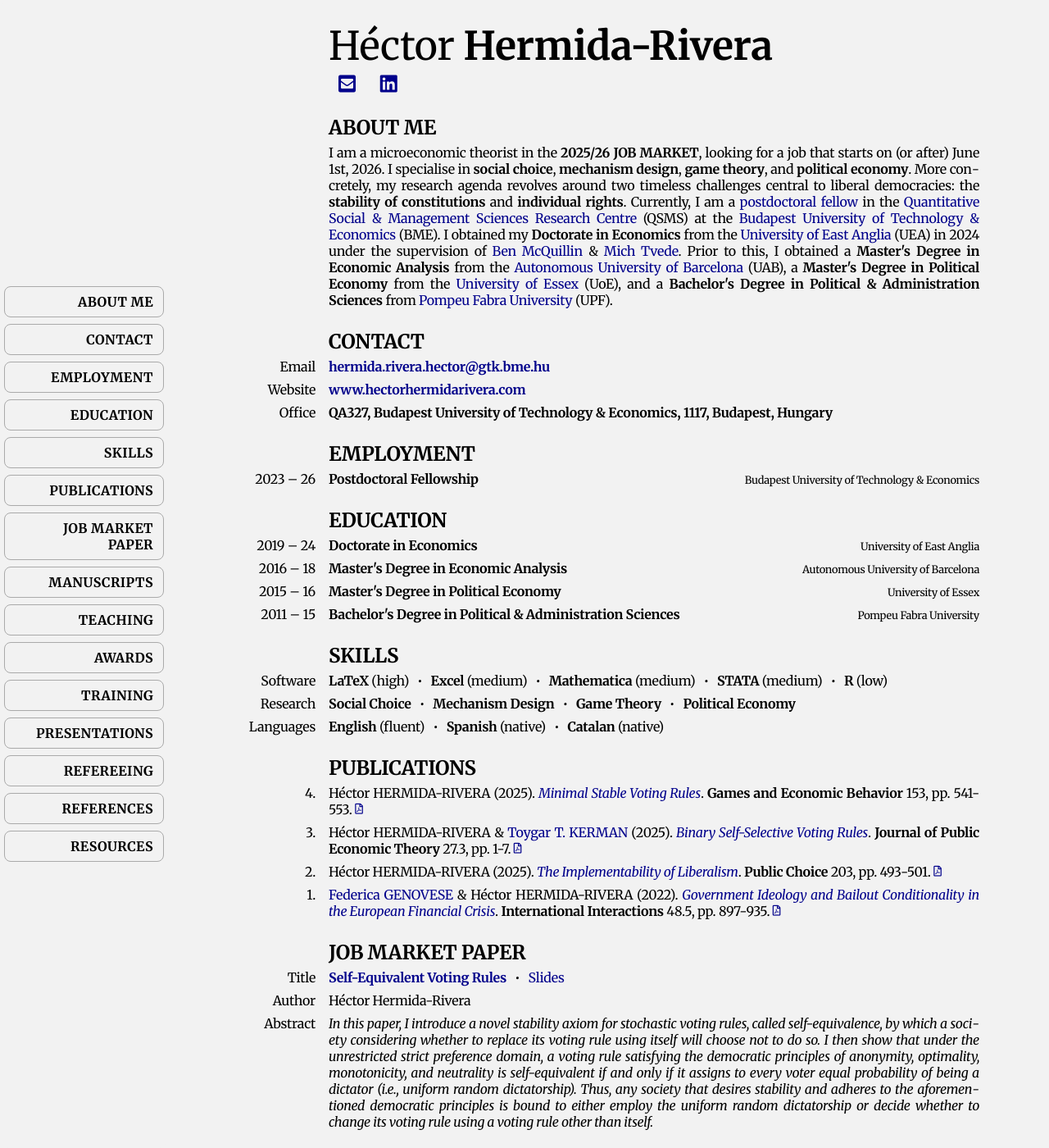
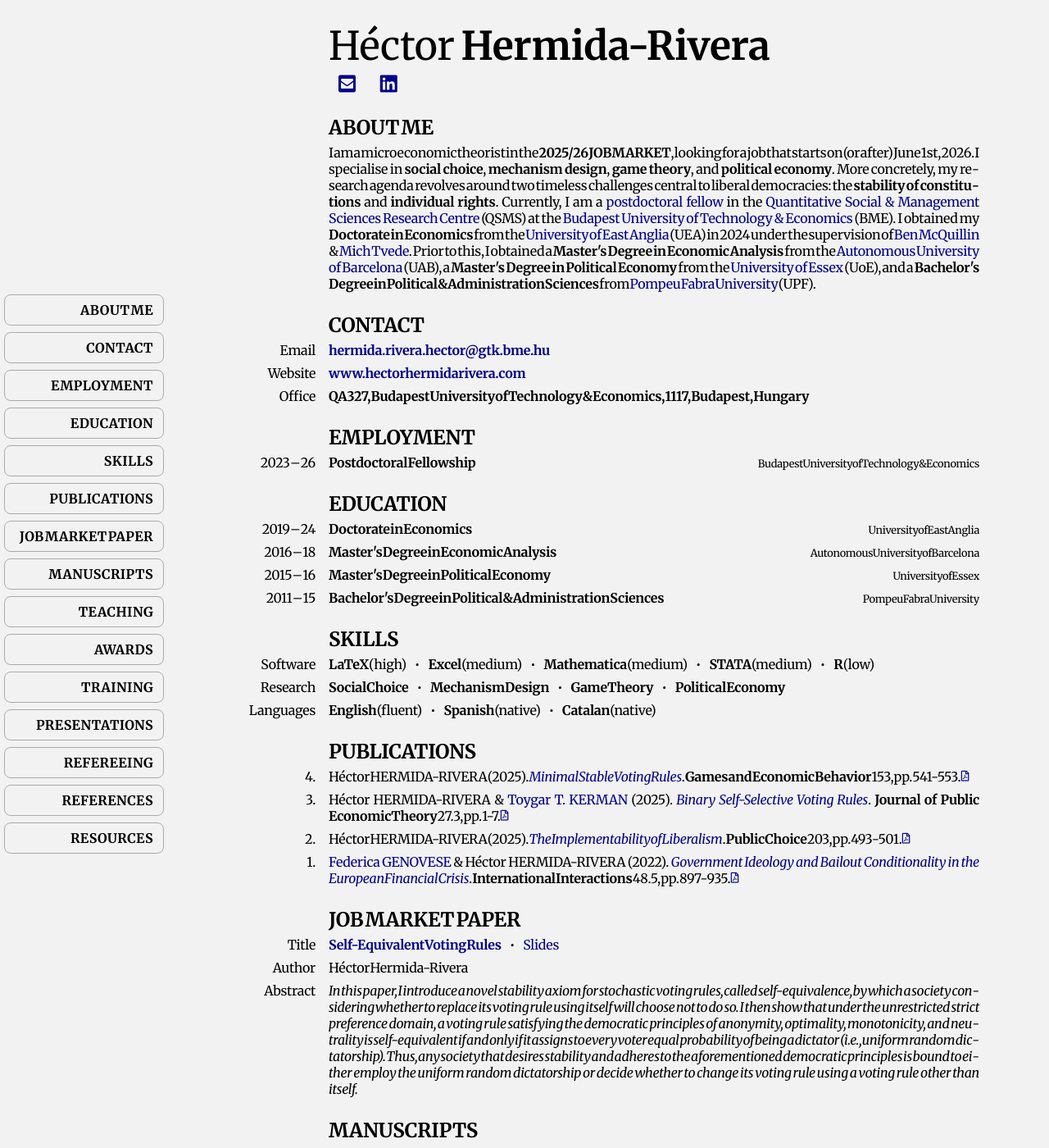
Before and after one commit to HectorHermidaRivera/hectorhermidarivera.github.io, a Jekyll site: the page built from index.md, in a window 1280 px wide and 1400 px high. Shown: the whole window at 82% size. Built offline with Jekyll 4.4.1, drawn with Linux system fonts in a browser that asks for light colours; a style sheet for code colours, icons or effects is not loaded.

Commit message:
Update style.css

```diff
--- a/assets/css/style.css
+++ b/assets/css/style.css
@@ -65,6 +65,7 @@ body {
   background-color: #f2f2f2;
   font-stretch: 94%;
   letter-spacing: -0.017em;
+  word-spacing: -0.2em;
   font-feature-settings: "kern" 1, "liga" 1, "clig" 1, "calt" 1;
   text-rendering: optimizeLegibility;
 }
```
